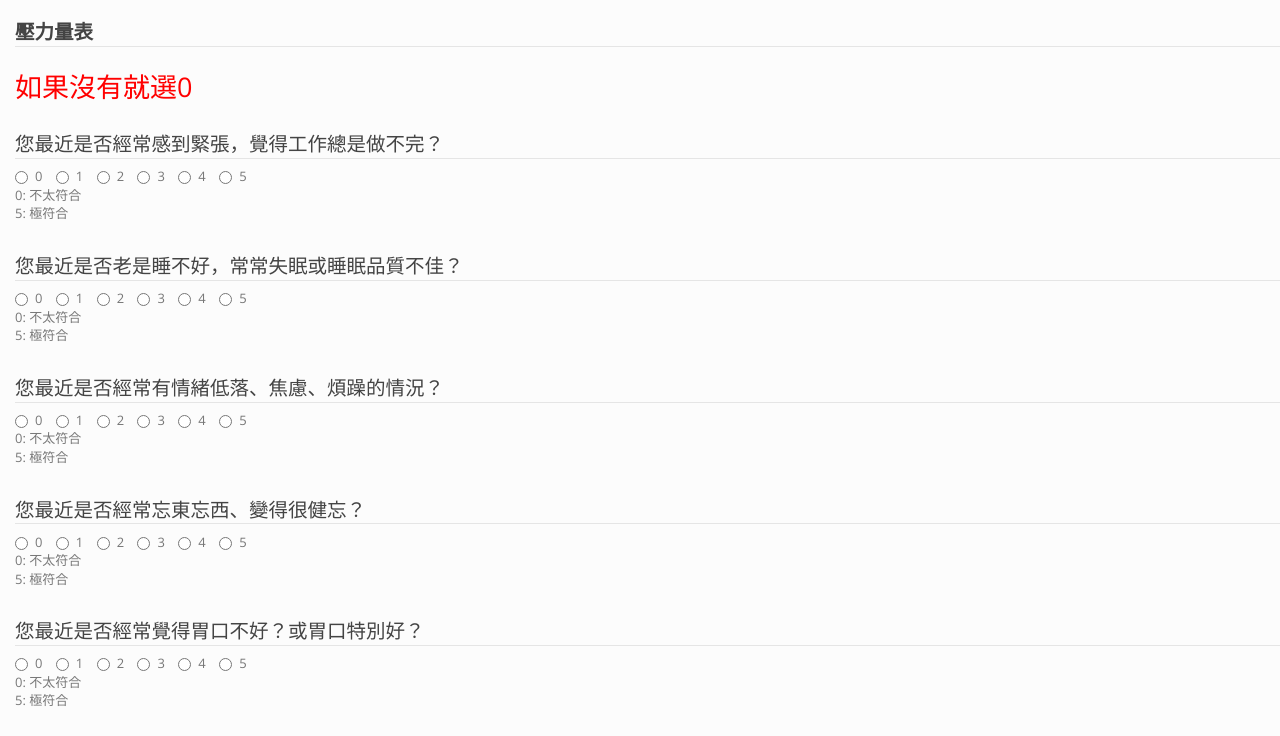
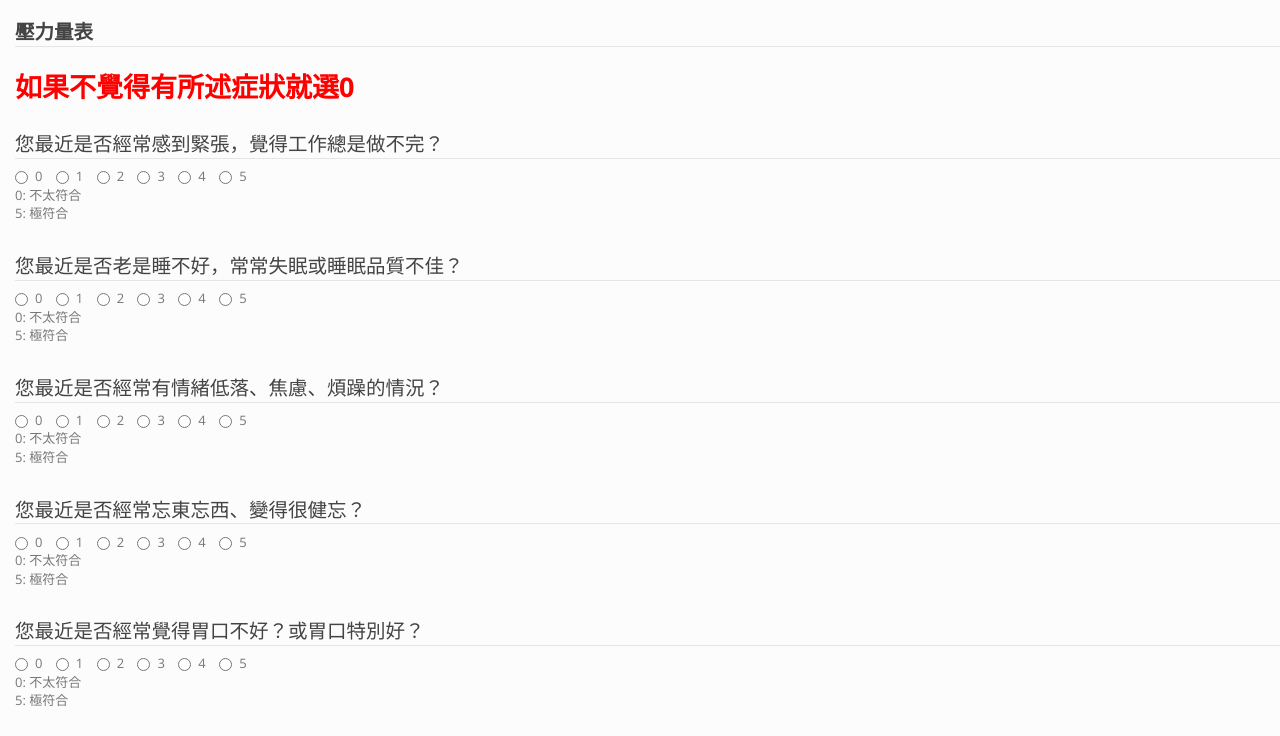
Before and after one commit to TWTom041/pressure-form, a plain HTML site: page index.html in a window 1280 px wide. Shown: the part 53-789 px from the top of the page. Drawn offline with nearby package versions, Linux system fonts and the light colour scheme; some packages are replaced by stand-ins of ours; a script that the page names is missing.

Commit message:
Update index.html

```diff
--- a/index.html
+++ b/index.html
@@ -22,7 +22,7 @@
           <fieldset>
               <legend for="580934267" style="font-weight: bold;">壓力量表</legend>
               <div class="form-group">
-                <h2 style="color: red;">如果沒有就選0</h2>
+                <h2 style="color: red; font-weight: bold;">如果不覺得有所述症狀就選0</h2>
               </div>
           </fieldset>
 
```
